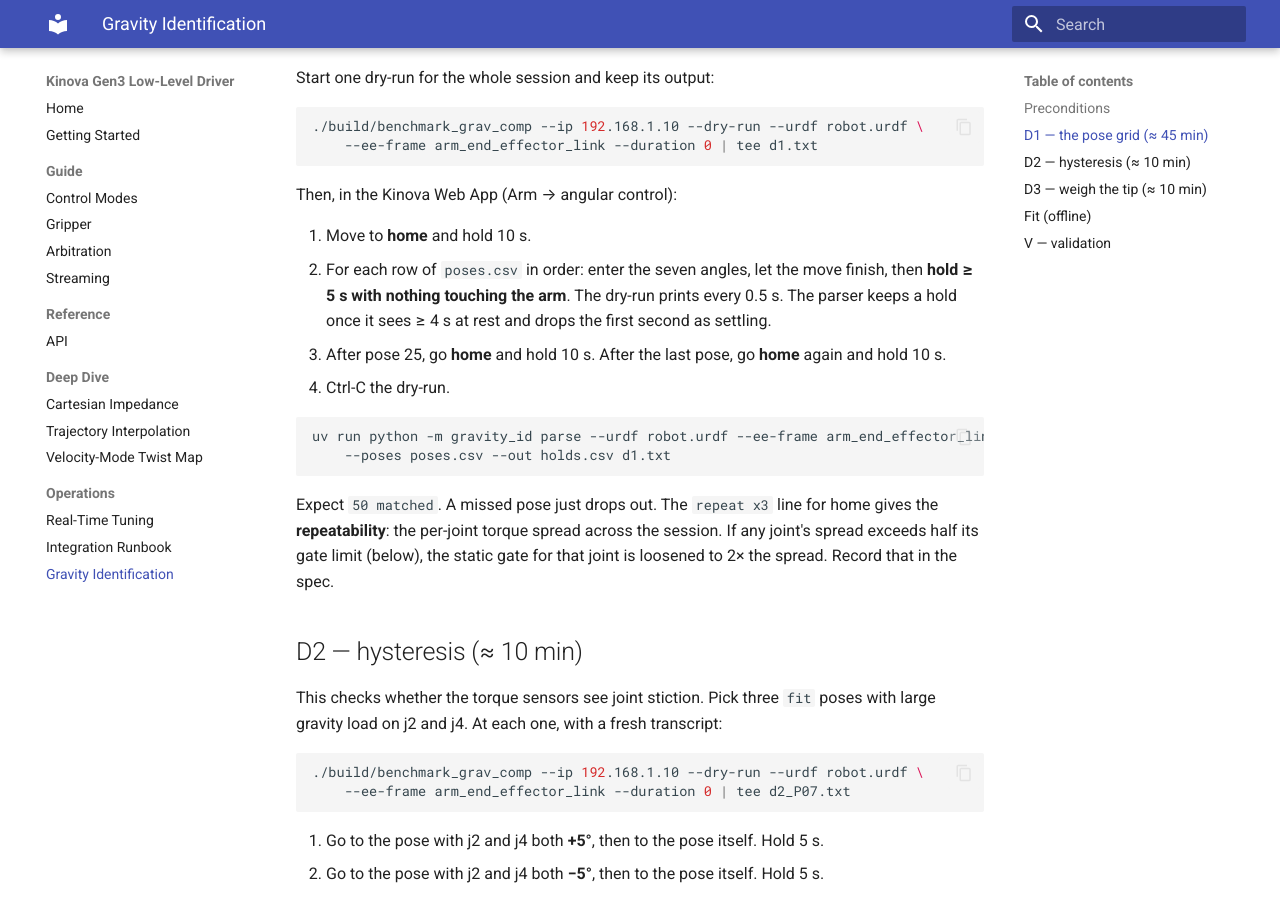
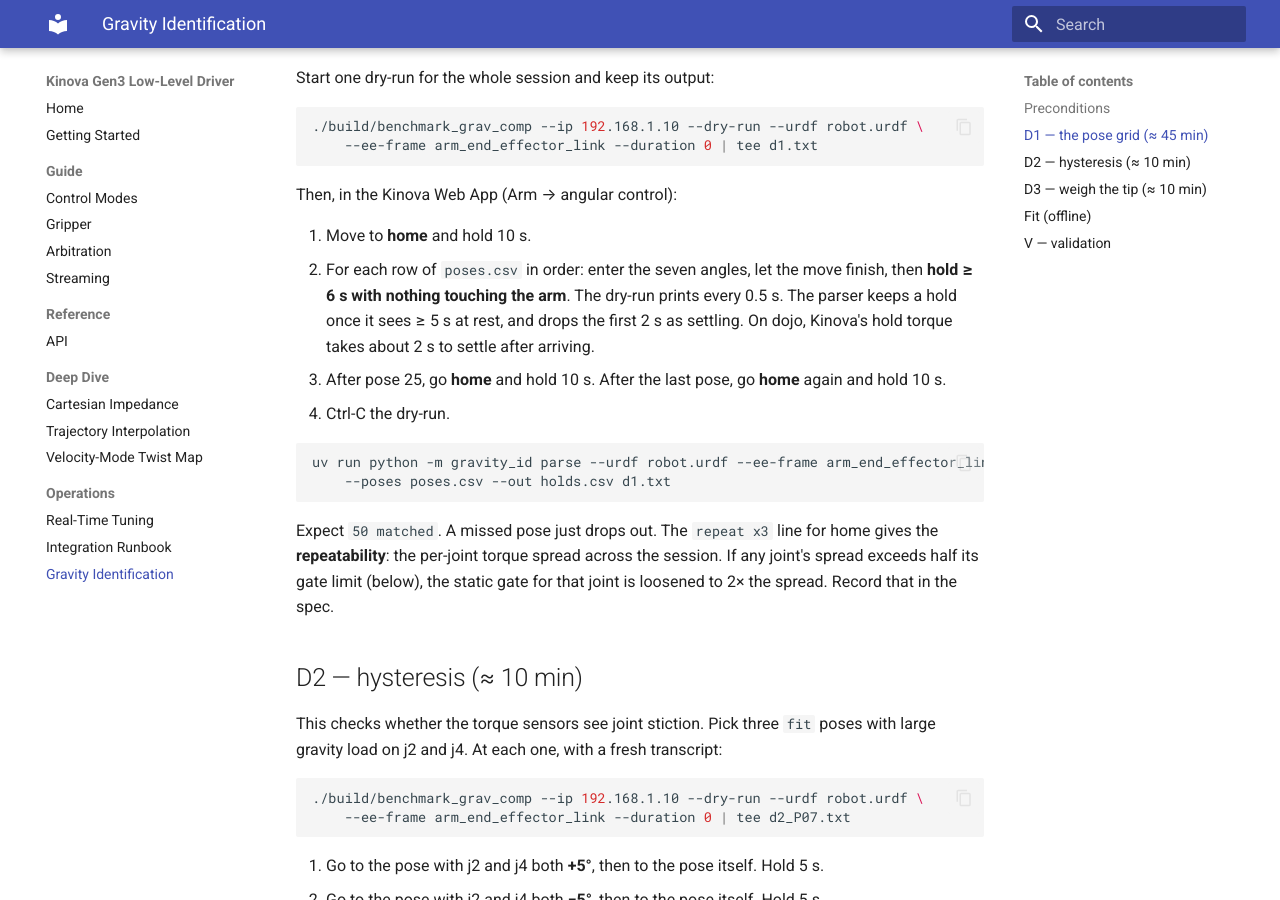
Before and after one commit to rammp-org/kinova-gen3-driver, an MkDocs documentation site: the page built from docs/integration/gravity_identification.md, in a window 1280 px wide and 900 px high, scrolled down 1117 px. Built offline with MkDocs 1.6.1 and Material for MkDocs 9.7.7, drawn with Linux system fonts in a browser that asks for light colours.

Commit message:
fix(gravity_id): drop the first 2 s of each hold as settling
On dojo (2026-10-20 candle hysteresis run) Kinova's hold torque takes ~2 s
to settle after arrival; the old 1 s settle let the transient into the
median.

Co-Authored-By: Claude Opus 5.5 <noreply@anthropic.com>
Claude-Session: https://claude.ai/code/session_01RR6EqMf5T7Bbo8HRLanLQh

```diff
--- a/docs/integration/gravity_identification.md
+++ b/docs/integration/gravity_identification.md
@@ -56,9 +56,10 @@ Then, in the Kinova Web App (Arm → angular control):
 
 1. Move to **home** and hold 10 s.
 2. For each row of `poses.csv` in order: enter the seven angles, let the move
-   finish, then **hold ≥ 5 s with nothing touching the arm**. The dry-run prints
-   every 0.5 s. The parser keeps a hold once it sees ≥ 4 s at rest and drops the
-   first second as settling.
+   finish, then **hold ≥ 6 s with nothing touching the arm**. The dry-run prints
+   every 0.5 s. The parser keeps a hold once it sees ≥ 5 s at rest, and drops the
+   first 2 s as settling. On dojo, Kinova's hold torque takes about 2 s to settle
+   after arriving.
 3. After pose 25, go **home** and hold 10 s. After the last pose, go **home**
    again and hold 10 s.
 4. Ctrl-C the dry-run.
```
Also changed, not shown: 2 other files.
